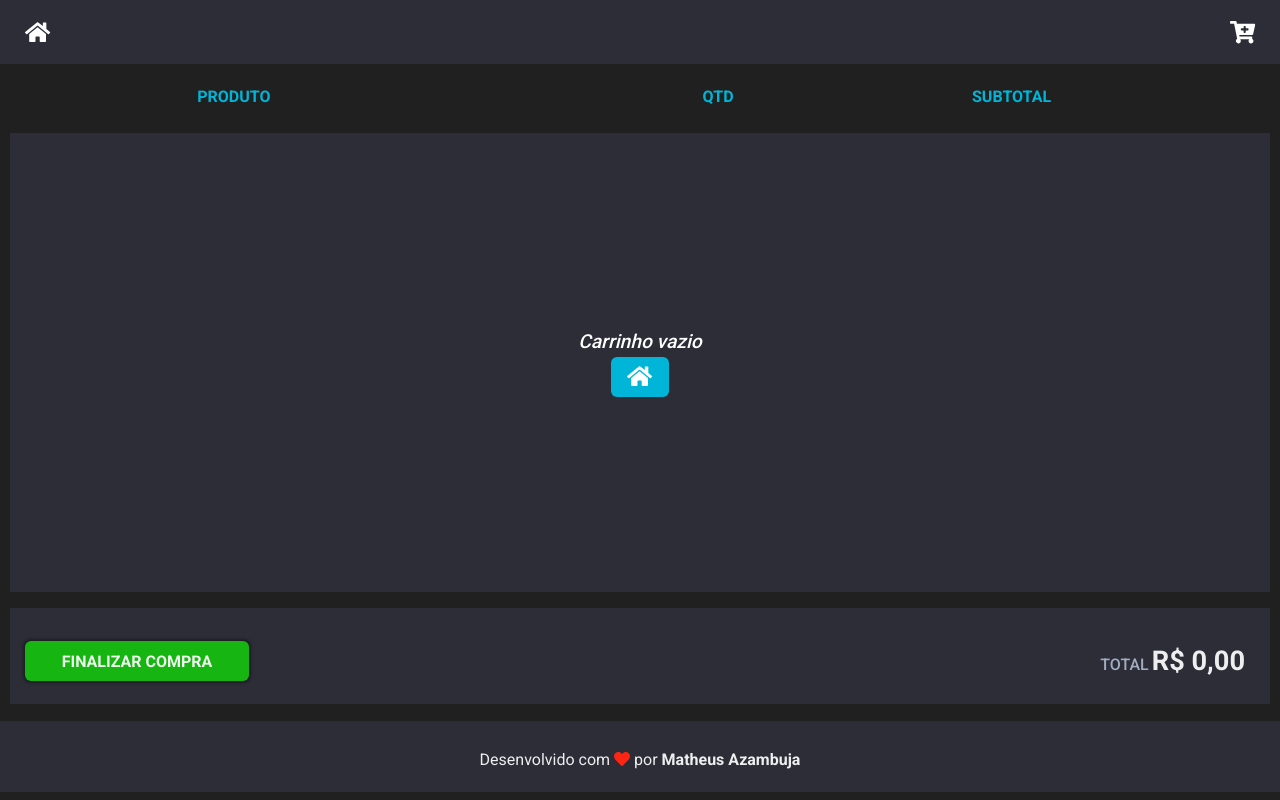
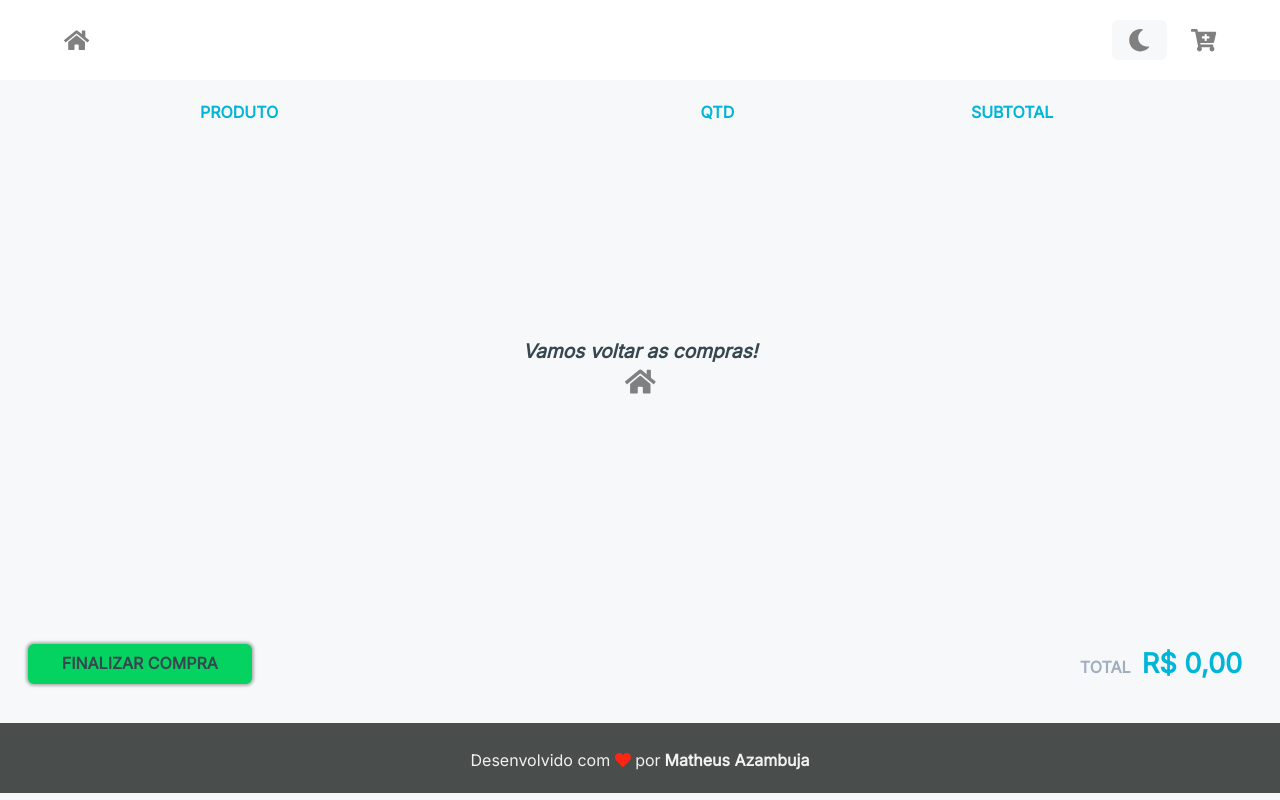
Before and after one commit to matheusazambuja/shopping-cart, a Next.js app: page /cart in a window 1280 px wide. Built offline with nearby package versions, Linux system fonts and the light colour scheme.

Commit message:
Changed style site and add dark theme ✔

```diff
--- /dev/null
+++ b/next.config.js
@@ -0,0 +1,5 @@
+module.exports = {
+  images: {
+    domains: ['rocketseat-cdn.s3-sa-east-1.amazonaws.com']
+  }
+}
--- a/src/components/Footer.tsx
+++ b/src/components/Footer.tsx
@@ -10,7 +10,7 @@ export function Footer() {
       width='100%'
       padding='1.7rem 0rem 0.8rem 0rem'
 
-      background='gray.500'
+      background='gray.700'
       color='whiteAlpha.900'
     >
       <Text as='span'>
--- a/src/components/Header.tsx
+++ b/src/components/Header.tsx
@@ -1,21 +1,34 @@
 import { Box, Flex, Link } from "@chakra-ui/layout";
+import { Button, useColorMode, useColorModeValue } from "@chakra-ui/react";
 import { FontAwesomeIcon } from "@fortawesome/react-fontawesome";
 import { motion } from "framer-motion";
 
 
 export function Header() {
 
+  const { colorMode, toggleColorMode } = useColorMode();
+
+  const colorModeObject = {
+    iconButtonToggle: useColorModeValue(
+      <FontAwesomeIcon icon='moon' />,
+      <FontAwesomeIcon icon='sun' color='white' />
+    ),
+    backgroundButtonToggle: useColorModeValue('gray.50', 'transparent'),
+    backgroundHeader: useColorModeValue('white', 'gray.800'),
+    colorHeader: useColorModeValue('', 'gray.100')
+  }
+
   return (
     <Flex as='header' gridArea='header'
+      justifyContent='space-between'
       alignItems='center'
-      justifyContent='space-between'
 
       width='100%'
       height='4rem'
 
-      background='gray.500'
-      color='white'
-      padding='17px 25px 14px 25px'
+      background={colorModeObject.backgroundHeader}
+      color={colorModeObject.colorHeader}
+      padding='2.5rem 4rem'
     >
       <motion.div
         whileHover={{ scale: 1.1 }}
@@ -31,6 +44,27 @@ export function Header() {
           <FontAwesomeIcon icon='home'/>
         </Link>
       </motion.div>
+      <Box as='div' display='flex' alignItems='center'
+
+      >
+        <motion.div
+          whileHover={{ scale: 1.05 }}
+          whileTap={{ scale: 0.9 }}
+        >
+          <Button onClick={toggleColorMode}
+            background={colorModeObject.backgroundButtonToggle}
+            fontSize='1.4rem'
+            marginRight='1.5rem'
+
+            transition="all 200ms"
+            _hover={{
+              filter: "brightness(0.8)",
+              cursor: "pointer"
+            }}
+          >
+            {colorModeObject.iconButtonToggle}
+          </Button>
+        </motion.div>
         <motion.div
           whileHover={{ scale: 1.1 }}
           whileTap={{ scale: 0.9 }}
@@ -45,6 +79,7 @@ export function Header() {
             <FontAwesomeIcon icon='cart-plus' />
           </Link>
         </motion.div>
+      </Box>
     </Flex>
   )
 }
--- a/src/contexts/CartContext.tsx
+++ b/src/contexts/CartContext.tsx
@@ -1,6 +1,6 @@
 import { createContext, ReactNode, useEffect, useState } from "react";
 import { ProductInCart } from '../types'
-import { products } from '../products.json'
+import { products } from '../../db.json'
 import { toast } from "react-toastify";
 
 export interface UpdateProductQuantity {
@@ -33,10 +33,13 @@ export function CartProvider({
   useEffect(() => {
     const storagedCart = localStorage.getItem('@ShoppingCart:cart')
 
-    if (storagedCart) setCart(JSON.parse(storagedCart))
+    if (storagedCart) {
+      const storagedCartFormatted = JSON.parse(storagedCart)
+
+      setCart(storagedCartFormatted)
+    }
 
   }, [])
-
 
   async function addProduct(productId: number) {
     try {
--- a/src/pages/_app.tsx
+++ b/src/pages/_app.tsx
@@ -1,13 +1,20 @@
 import { CartProvider } from '../contexts/CartContext'
 import ThemeContainer from '../contexts/theme/ThemeContainer'
 
-import { faTimes, faCheck, faPlusCircle, faMinusCircle, faCartPlus, faHome, faTrash, faHeart } from '@fortawesome/free-solid-svg-icons'
+import {
+  faMoon, faSun, faTimes,
+  faCheck, faPlusCircle, faMinusCircle,
+  faCartPlus, faHome, faTrash,
+  faHeart,
+} from '@fortawesome/free-solid-svg-icons'
+
 import { library } from '@fortawesome/fontawesome-svg-core'
 import { ToastContainer } from 'react-toastify'
 
 export default function MyApp({ Component, pageProps }) {
   library.add(
-    faTimes, faCheck, faPlusCircle, faMinusCircle, faCartPlus, faHome, faTrash, faHeart
+    faTimes, faCheck, faPlusCircle, faMinusCircle, faCartPlus, faHome,
+    faTrash, faHeart, faMoon, faSun
   )
   return (
     <ThemeContainer>
--- a/src/pages/_document.tsx
+++ b/src/pages/_document.tsx
@@ -6,7 +6,7 @@ export default class MyDocument extends Document<DocumentProps> {
             <Html>
                 <Head>
                 <link rel="preconnect" href="https://fonts.gstatic.com" />
-                <link href="https://fonts.googleapis.com/css2?family=Roboto:wght@300;400;500;700;900&display=swap" rel="stylesheet" />
+                <link href="https://fonts.googleapis.com/css2?family=Inter&family=Lexend:wght@500;600&display=swap" rel="stylesheet" />
                 </Head>
                 <body>
                     <Main />
--- a/src/pages/cart.tsx
+++ b/src/pages/cart.tsx
@@ -2,6 +2,7 @@ import { Button } from "@chakra-ui/button";
 import { Image } from "@chakra-ui/image";
 import { Input } from "@chakra-ui/input";
 import { Box, Flex, Grid, Link, Text } from "@chakra-ui/layout";
+import { useColorModeValue } from "@chakra-ui/react";
 import { toast, useToast } from "@chakra-ui/toast";
 import { FontAwesomeIcon } from "@fortawesome/react-fontawesome";
 import { AnimatePresence, motion } from "framer-motion";
@@ -59,11 +60,21 @@ export default function Cart() {
     exit: { opacity: 0, scale: 0 }
   }
 
+  const colorModeObject = {
+    backgroundHome: useColorModeValue('gray.50', 'gray.850'),
+    colorButtonCheckout: useColorModeValue('gray.800', 'gray.100'),
+    colorButtonCheckoutHover: useColorModeValue('gray.100', 'gray.800'),
+    backgroundProduct: useColorModeValue('gray.50', 'gray.800'),
+    backgroundCheckout: useColorModeValue('gray.50', 'gray.800'),
+    colorProductName: useColorModeValue('gray.800', 'gray.100'),
+    colorPrice: useColorModeValue('gray.900', 'gray.100'),
+    colorButtonRemove: useColorModeValue('gray.900', 'gray.100'),
+  }
+
 
   return (
     <Box as='div'
-
-      background='gray.700'
+      background={colorModeObject.backgroundHome}
     >
       <Head>
         <title>Carrinho - ShoppingCart</title>
@@ -78,8 +89,6 @@ export default function Cart() {
         "
 
         height='100vh'
-
-        fontFamily='Roboto'
       >
         <Header />
         <Grid as='div' gridArea='content'
@@ -91,8 +100,8 @@ export default function Cart() {
             'checkout checkout checkout'
           "
 
-          margin='17px 10px'
-          background='gray.700'
+          margin='1rem 0.8rem'
+          background='transparent'
           color='cyan.500'
         >
           <Text as='strong' gridArea='infoColumn'
@@ -137,7 +146,7 @@ export default function Cart() {
               initial='hidden'
               animate='show'
 
-              color='whiteAlpha.900'
+              color={colorModeObject.colorProductName}
             >
               {cartFormatted.map((cartItem) => (
                 <AnimatePresence>
@@ -151,17 +160,15 @@ export default function Cart() {
 
                     height='10rem'
 
-                    background='gray.500'
-                    color='whiteAlpha.900'
+                    background={colorModeObject.backgroundProduct}
+                    color={colorModeObject.colorProductName}
                     boxShadow='-1px 0px 9px 3px rgba(0,0,0,0.08)'
                     borderRadius='10px'
 
-                    margin='20px 0'
+                    margin='1.2rem 0'
 
                     variants={variantsMotionLi}
-                    initial='hidden'
-                    animate='show'
-                    exit='exit'
+                    initial='hidden' animate='show' exit='exit'
                   >
                     <Flex as='div' gridArea='infoProduct'
                       alignItems='center'
@@ -179,8 +186,10 @@ export default function Cart() {
                         marginLeft='2rem'
                       >
                         <Text as='span'
-                          color='whiteAlpha.800'
+                          color={colorModeObject.colorProductName}
                           fontSize='1rem'
+                          lineHeight='1.4rem'
+                          marginBottom='1rem'
                         >
                           {cartItem.name}
                         </Text>
@@ -300,27 +309,20 @@ export default function Cart() {
               marginTop='20px'
               marginBottom='16px'
 
-              background='gray.500'
+              background='transparent'
             >
               <Text as='span'
-                color='white'
+                color={colorModeObject.colorProductName}
                 fontSize='1.2rem'
-                fontWeight='500'
+                fontWeight='600'
                 fontStyle='italic'
               >
-                Carrinho vazio
+                Vamos voltar as compras!
               </Text>
               <Button type='button'
-                background='cyan.500'
-                color='white'
+                background='transparent'
               >
-                <Link href='/'
-                  fontSize='1.4rem'
-
-                  _hover={{
-                    color: 'cyan.500'
-                  }}
-                >
+                <Link href='/' fontSize='1.7rem'>
                   <FontAwesomeIcon icon='home'/>
                 </Link>
               </Button>
@@ -334,8 +336,7 @@ export default function Cart() {
 
             padding='30px 25px 20px 15px'
 
-            background='gray.500'
-            color='whiteAlpha.900'
+            background={colorModeObject.backgroundCheckout}
           >
             <Button type='button' onClick={() => {
               toast({
@@ -348,16 +349,15 @@ export default function Cart() {
               })
             }}
               background='green.400'
-              boxShadow='0px 0px 3px 2px rgba(0,0,0,0.38)'
+              boxShadow='0px 0px 3px 2px rgba(0,0,0,0.28)'
               textTransform='uppercase'
+              color={colorModeObject.colorButtonCheckout}
 
               width='14rem'
 
-              color='whiteAlpha.900'
-
               _hover={{
-                background: 'cyan.500',
-                color: 'white'
+                // background: 'green.400',
+                color: colorModeObject.colorButtonCheckoutHover
               }}
             >
               Finalizar compra
@@ -367,15 +367,15 @@ export default function Cart() {
             >
               <Text as='span'
                 color='gray.400'
-                fontWeight='500'
-                marginRight='3px'
+                fontWeight='600'
+                marginRight='0.7rem'
               >
                 TOTAL
               </Text>
               <Text as='span'
 
                 fontSize='1.7rem'
-                fontWeight='700'
+                fontWeight='600'
               >
                 {total}
               </Text>
--- a/src/styles/theme.ts
+++ b/src/styles/theme.ts
@@ -4,8 +4,27 @@ import { theme, extendTheme } from '@chakra-ui/react'
 export const customTheme = extendTheme({
   styles: {
     global: {
-      "html, body": {
-        background: 'gray.700'
+      '*': {
+        margin: 0,
+        padding: 0,
+        boxSizing: 'border-box'
+      },
+
+      body: {
+        background: 'gray.50',
+      },
+
+      'body, input, textarea, button': {
+        font: '500 1rem Inter, sans-serif',
+        color: 'gray.500'
+      },
+
+      button: {
+        cursor: 'pointer'
+      },
+
+      'img': {
+        borderRadius: '0.5rem'
       }
     }
   },
@@ -28,14 +47,15 @@ export const customTheme = extendTheme({
     ...theme.colors,
     gray: {
       ...theme.colors.gray,
-      100: "#f0f1f3",
-      300: '#D8D8D8',
-      330: '#DCDDE0',
-      500: '#2D2D38',
-      600: '#29292E',
-      700: '#202020',
-      900: '#666',
-      1000: '#202024'
+      50: '#F7F8FA',
+      100: '#E6E8EB',
+      200: '#AFB2B1',
+      500: '#808080',
+      700: '#494D4B',
+      800: '#37474F',
+      830: '#202024',
+      850: '#282A36',
+      900: '#121214'
     },
     blue: {
       ...theme.colors.blue,
@@ -52,7 +72,7 @@ export const customTheme = extendTheme({
     },
     green: {
       ...theme.colors.green,
-      400: '#17B512'
+      400: '#04D361'
     }
   }
 })
```
Also changed, not shown: db.json (renamed from src/products.json, +6 -6 lines), src/components/ProductList.tsx (+101 -58 lines), src/pages/index.tsx (+1 -14 lines). Lines whose indentation alone changed are shown as unchanged.
